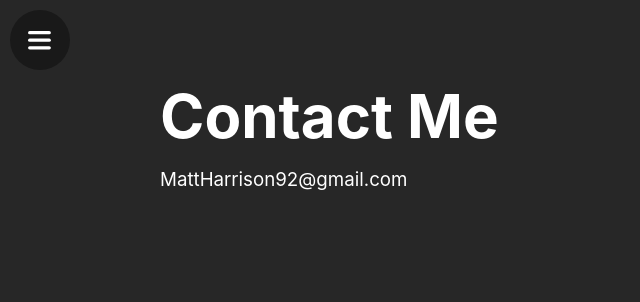
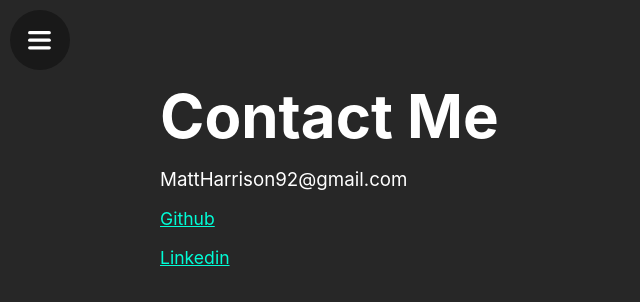
Before and after one commit to Fittocode/Portfolio-website, a React (Create React App) app: page /contact in a window 1280 px wide. Shown: the top 302 px of the page, without its empty margins (0-640 px from the left). Built offline with nearby package versions, Linux system fonts and the light colour scheme.

Commit message:
z-index 1 nav button

```diff
--- a/src/components/AboutSection.js
+++ b/src/components/AboutSection.js
@@ -40,7 +40,7 @@ const AboutSection = () => {
                             </motion.h2>
                         </div>
                     </div>
-                    <motion.p variants={titleAnim}>This Portfolio was built with <span style={{ color: 'rgb(1, 225, 255)' }}>React</span></motion.p>
+                    <motion.p variants={titleAnim}>This Portfolio was built with <span style={{ color: '#61dafb' }}>React</span></motion.p>
                     <div className="buttons">
                         <motion.button whileHover={{ y: -10, transition: { duration: .02 } }} variants={titleAnim} style={{ marginRight: '.5rem' }}><Link to={'/projects'}>Projects</Link></motion.button>
                         <motion.button whileHover={{ y: -10, transition: { duration: .02 } }} variants={titleAnim}><Link to={'/contact'}>
--- a/src/images.js
+++ b/src/images.js
@@ -1,5 +1,7 @@
 import musicPlayer from './img/music-player.png'
+
 
 export const images = [
     musicPlayer,
+
 ];
--- a/src/pages/ContactMe.js
+++ b/src/pages/ContactMe.js
@@ -11,6 +11,8 @@ const ContactMe = () => {
             <h1>Contact Me</h1>
             <div>
                 <h3>MattHarrison92@gmail.com</h3>
+                <h3><a href="https://github.com/Fittocode">Github</a></h3>
+                <h3><a href="https://www.linkedin.com/in/matt-harrison-5697b363/">Linkedin</a></h3>
             </div>
         </StyledContact>
     )
--- a/src/pages/Projects.js
+++ b/src/pages/Projects.js
@@ -34,7 +34,7 @@ const Thumbnail = ({ id, i }) => (
             transition={transition}
         >
             <motion.p className="projects-title" variants={titleAnim}>A music player application, built with <span style={{ color: 'rgb(1, 225, 255)' }}>React</span> and styled with Sass</motion.p>
-            <iframe className="iframe" style={{ background: 'white' }} title="music app" src="https://gallant-heyrovsky-e92bf2.netlify.app/"></iframe>
+            <iframe className="iframe" style={{ background: 'white' }} title="Music App" src="https://gallant-heyrovsky-e92bf2.netlify.app/"></iframe>
         </motion.div>
     </motion.div>
 );
--- a/src/styles.css
+++ b/src/styles.css
@@ -5,6 +5,7 @@ nav {
   bottom: 0;
   width: 300px;
   color: white;
+  z-index: 1;
 }
 
 .background {
--- a/src/styles/_Projects.scss
+++ b/src/styles/_Projects.scss
@@ -15,27 +15,18 @@
 
 .iframe {
   height: 800px;
-    width: 1400px;
+  width: 1200px;
 }
 
 @media screen and (max-width: 1600px) {
-    .iframe {
-        width: 1200px;
-    }
-}
-
-@media screen and (max-width: 1400px) {
   .iframe {
     width: 1000px;
   }
 }
 
 @media screen and (max-width: 1250px) {
-    .projects-layout {
-        padding: 2rem 5rem;
-    }
   .iframe {
-        width: 900px;
+    width: 800px;
   }
 }
 
@@ -45,11 +36,11 @@
   }
 }
 
-@media screen and (max-width: 500px) {
+@media screen and (max-width: 750px) {
   .projects-layout {
     padding: 7rem 1rem;
   }
   .iframe {
-        height: 600px;
+    height: 700px;
   }
 }
--- a/src/styles/app.scss
+++ b/src/styles/app.scss
@@ -1,4 +1,4 @@
-*{
+* {
   margin: 0;
   padding: 0;
   box-sizing: border-box;
@@ -8,11 +8,16 @@
 //     color: rgb(14, 14, 14)
 // }
 
+a {
+  color: #00fdd7;
+}
+
 body {
   font-family: 'Lato', sans-serif;
 }
 
-h3, h4 {
+h3,
+h4 {
   font-weight: 400;
   color: rgb(100, 100, 100);
 }
```
Also changed, not shown: src/pages/MusicApp.js (added, +11 -0 lines), src/pages/MovieDetail.js (deleted). Lines whose indentation alone changed are shown as unchanged.
